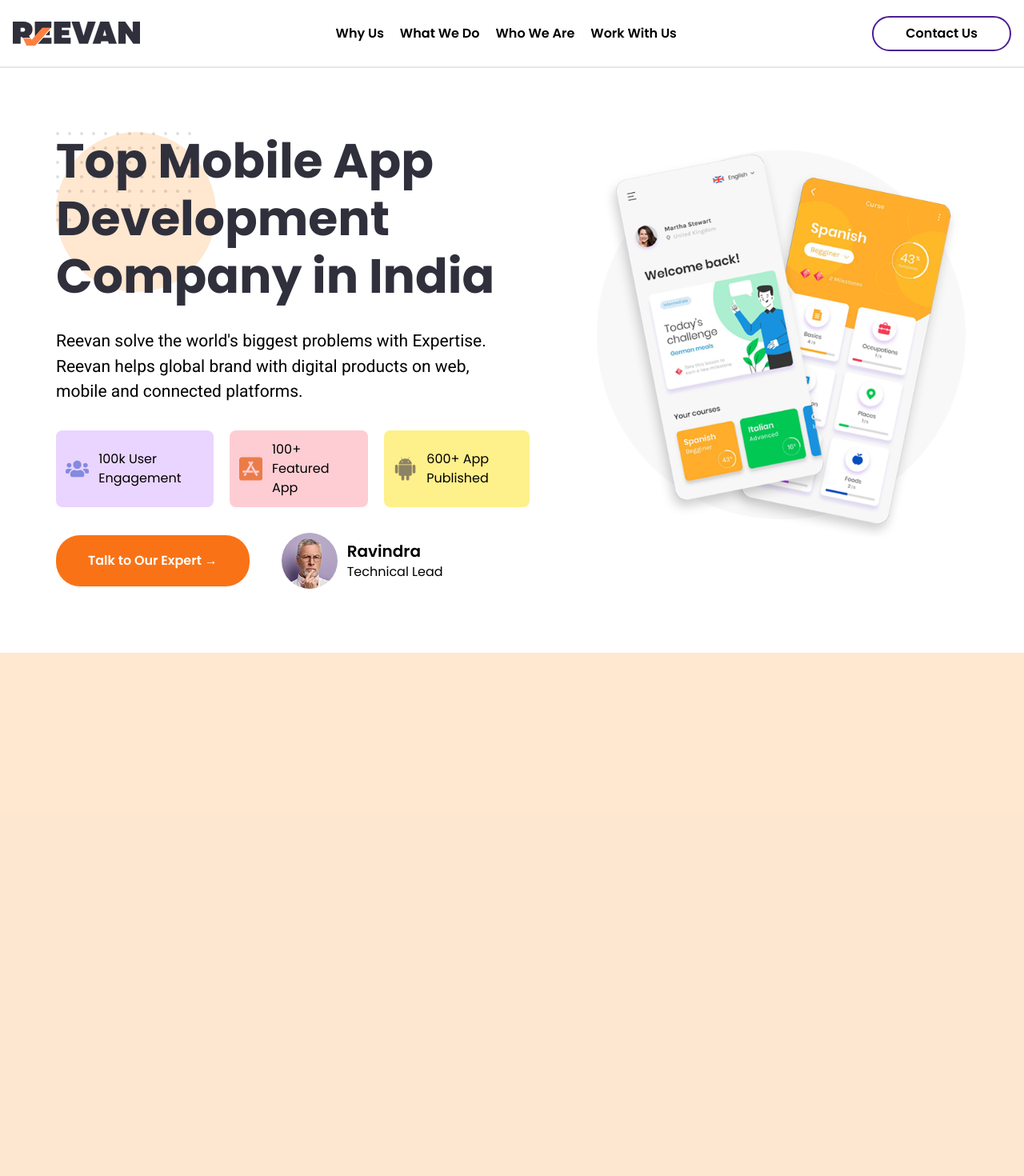
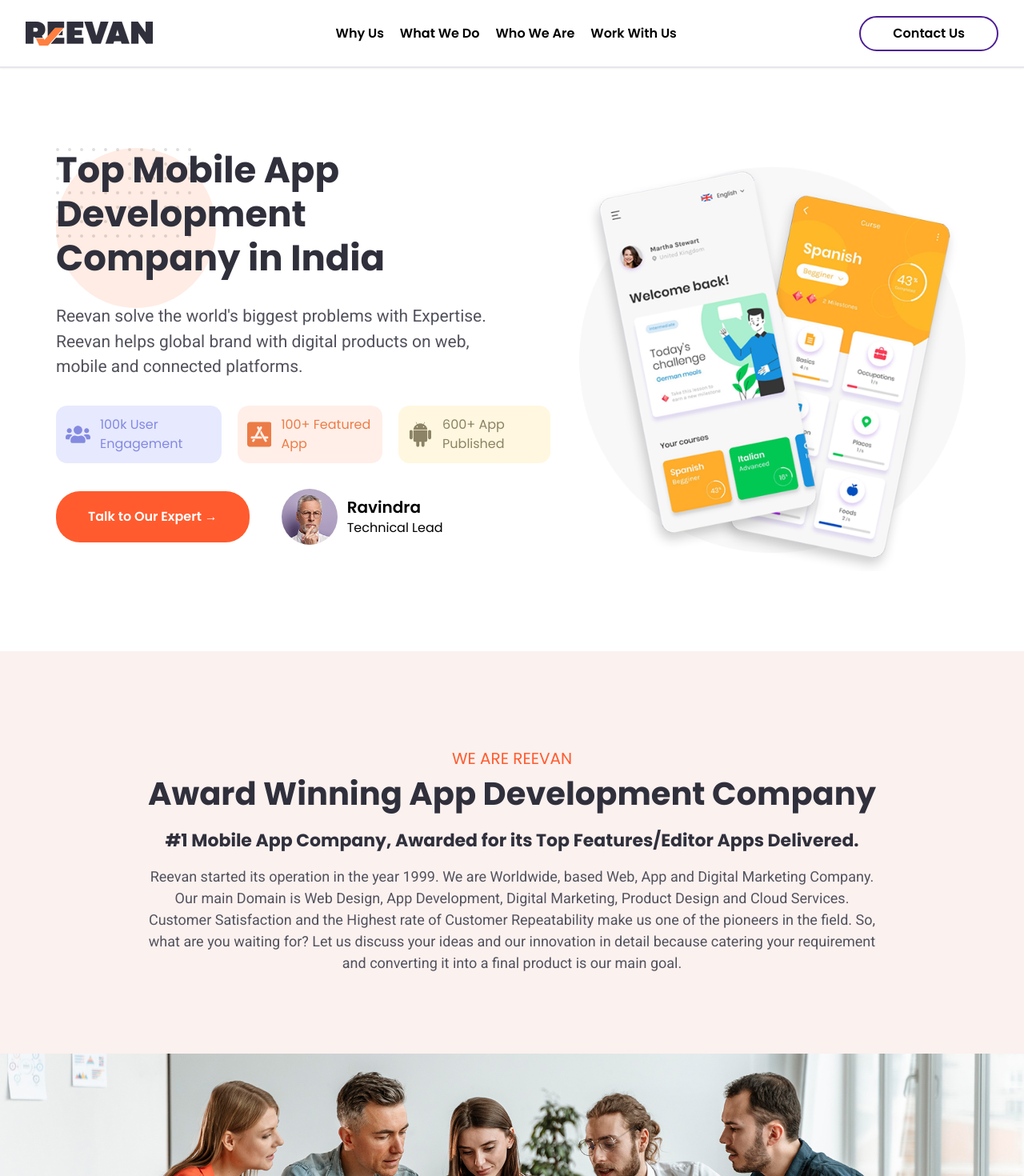
Before and after one commit to ippandey/rkinnovate-website, a React (Vite) app: page / in a window 1280 px wide. Shown: the top 1470 px of the page at 80% size. Built offline with nearby package versions, Linux system fonts and the light colour scheme.

Commit message:
hero section completed

```diff
--- a/src/components/Header.jsx
+++ b/src/components/Header.jsx
@@ -2,7 +2,7 @@
 import logo from "../../public/logo.png";
 function Header() {
   return (
-    <div className=" h-[85px] flex shadow-sm items-center justify-between px-4 bg-white border-b-2 ">
+    <div className=" h-[85px] sticky  z-50 top-0 flex shadow-sm items-center justify-between px-8 bg-white border-b-2 ">
       <div>
         <img src={logo} alt="" />
       </div>
--- a/src/components/Home.jsx
+++ b/src/components/Home.jsx
@@ -4,24 +4,25 @@
 import { BsAndroid2 } from "react-icons/bs";
 import dots from "../../public/dot.svg";
 import user from "../../public/user.jpg";
+import officeview from "../../public/office-view.jpg";
 
 function Home() {
   return (
-    <div className=" bg-white">
+    <div className="bg-white">
       {/* section 1 */}
-      <section className="max-w-[1140px] py-20  mx-auto  flex gap-[5rem] justify-between items-start">
+      <section className="max-w-[1140px] m-[100px]  mx-auto  flex gap-[2rem] justify-between items-start">
         {/* left */}
         <div className=" relative">
           {/* dots img */}
-          <div className="circle  absolute left-0 top-0 bg-[#fc7b022f] w-[200px] h-[200px] z-10 rounded-full">
+          <div className="circle  absolute left-0 top-0 bg-[#ffece4] w-[200px] h-[200px] z-10 rounded-full">
             <img src={dots} className=" absolute  left-0 top-0" alt="" />
           </div>
-          <h1 className=" font-bold text-[60px] leading-[72px] z-20 relative text-[#30303c]">
+          <h1 className=" font-bold text-[45px] leading-[55px] z-20 relative text-heading">
             Top Mobile App
             <br /> Development
             <br /> Company in India
           </h1>
-          <p className=" text-[21px] font-roboto mt-[30px]">
+          <p className=" text-[21px] font-roboto text-para mt-[30px]">
             Reevan solve the world&apos;s biggest problems with Expertise.
             <br />
             Reevan helps global brand with digital products on web,
@@ -29,21 +30,21 @@
           </p>
           {/* icon */}
           <div className="flex gap-5 mt-8">
-            <div className="flex items-center  bg-purple-200 p-3  rounded-lg  gap-3">
+            <div className="flex items-center  bg-[#e7e9ff] p-3  rounded-[14px]  gap-3">
               <FaUsers size={40} color="#838ae0" />
-              <span>100k User Engagement</span>
+              <span className=" text-purple">100k User Engagement</span>
             </div>
-            <div className="flex items-center bg-rose-200 rounded-lg p-3 gap-3">
+            <div className="flex items-center bg-[#ffefe8] rounded-[14px] p-3 gap-3">
               <FaAppStoreIos size={40} color="#ec7c47" />
-              <span>100+ Featured App</span>
+              <span className=" text-orange">100+ Featured App</span>
             </div>
-            <div className="flex items-center bg-yellow-200 rounded-lg p-3 gap-3">
+            <div className="flex items-center bg-[#fff7df] rounded-[14px] p-3 gap-3">
               <BsAndroid2 size={40} color="#8c8265" />
-              <span>600+ App Published</span>
+              <span className=" text-darkGreen">600+ App Published</span>
             </div>
           </div>
           <div className="flex items-center gap-10  mt-8">
-            <button className=" bg-orange-500 text-white px-10 py-5 rounded-[30px] font-semibold">
+            <button className=" bg-btnPrimary text-white px-10 py-5 rounded-[30px] font-semibold">
               Talk to Our Expert →
             </button>
             {/* user */}
@@ -58,11 +59,47 @@
         </div>
         {/* right */}
         <div className="">
-          <img src={heroimg} alt="" />
+          <img src={heroimg} className=" w-[100%]" alt="" />
         </div>
       </section>
       {/* section 2 */}
-      <section className=" h-screen bg-[#fc7b022f] m-auto"></section>
+      <section className=" bg-cream h-screen m-auto py-[120px]">
+        {/* container-1 */}
+        <div className="max-w-[1140px] m-auto text-center">
+          <span className=" text-title text-xl uppercase">We Are Reevan</span>
+          <h1 className=" text-[40px] text-heading font-bold mb-[12px]">
+            Award Winning App Development Company
+          </h1>
+          <h3 className="mb-[15px] text-[22px] font-bold text-heading">
+            #1 Mobile App Company, Awarded for its Top Features/Editor Apps
+            Delivered.
+          </h3>
+          <p className=" font-roboto text-[18px] text-para px-28">
+            Reevan started its operation in the year 1999. We are Worldwide,
+            based Web, App and Digital Marketing Company. Our main Domain is Web
+            Design, App Development, Digital Marketing, Product Design and Cloud
+            Services. Customer Satisfaction and the Highest rate of Customer
+            Repeatability make us one of the pioneers in the field. So, what are
+            you waiting for? Let us discuss your ideas and our innovation in
+            detail because catering your requirement and converting it into a
+            final product is our main goal.
+          </p>
+        </div>
+        {/* container-2 */}
+        <div className=" mt-[100px]">
+          <img src={officeview} alt="" />
+        </div>
+        {/* container-3 */}
+        <div className="max-w-[1140px] h-[326px] m-auto mt-[-150px]">
+          {/* btn-container */}
+          <div className=" flex justify-start items-end h-full ">
+            <button className=" bg-white text-btnPrimary px-8 py-5 text-[17px] font-medium border-[1px] border-btnPrimary rounded-[100px]">
+              know more reevan
+            </button>
+          </div>
+          <div></div>
+        </div>
+      </section>
     </div>
   );
 }
--- a/tailwind.config.js
+++ b/tailwind.config.js
@@ -7,6 +7,16 @@
         sans: ["Poppins", "sans-serif"],
         roboto: ["Roboto", "sans-serif"], // Add your custom font here
       },
+      colors: {
+        para: "#52525d",
+        heading: "#30303c",
+        darkGreen: "#8c8265",
+        orange: "#ec7c47",
+        title: "#ff5b2e",
+        purple: "#838ae0",
+        btnPrimary: "#ff5b2e",
+        cream: "#fbf1ef",
+      },
     },
   },
   plugins: [],
```
Also changed, not shown: public/office-view.jpg (added).
